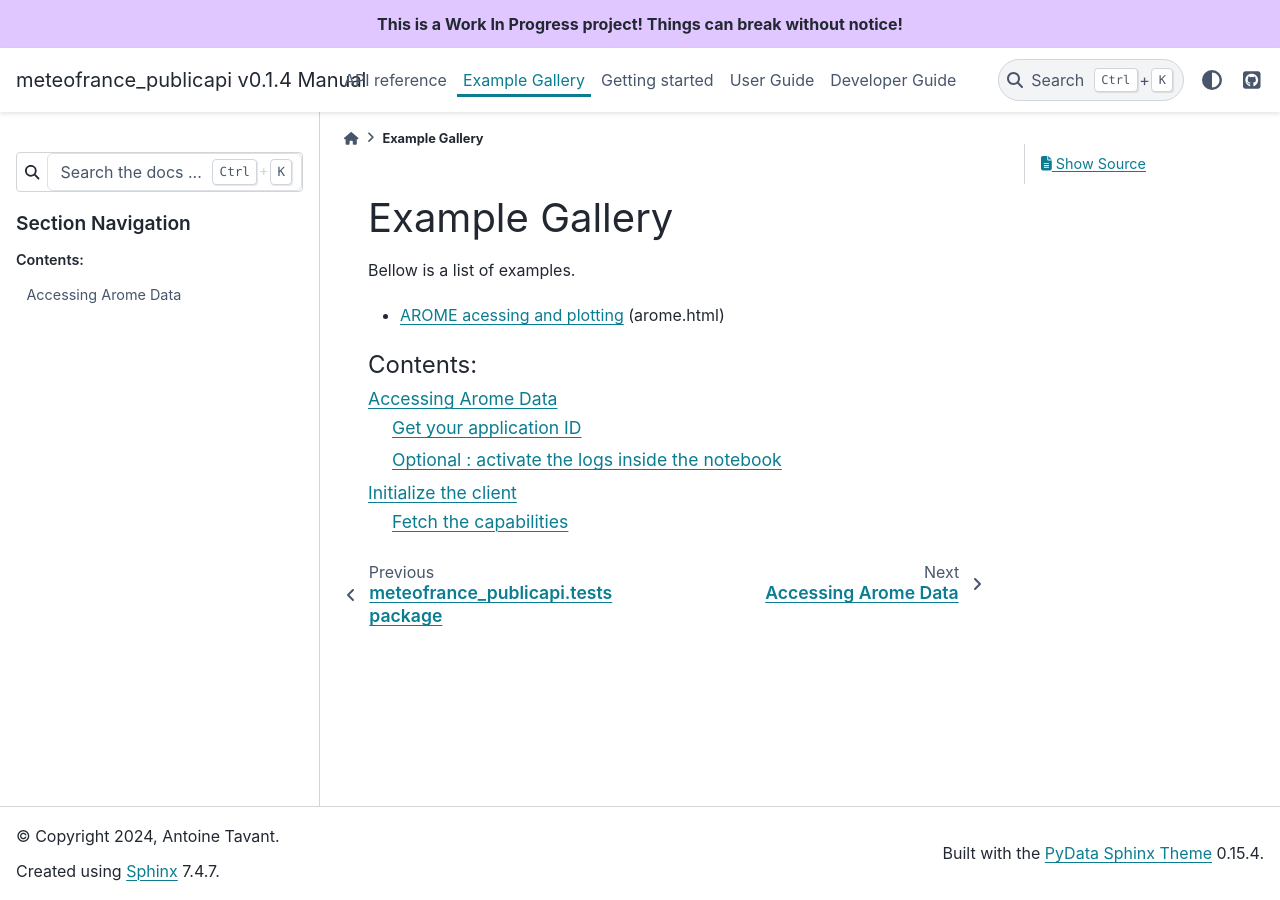
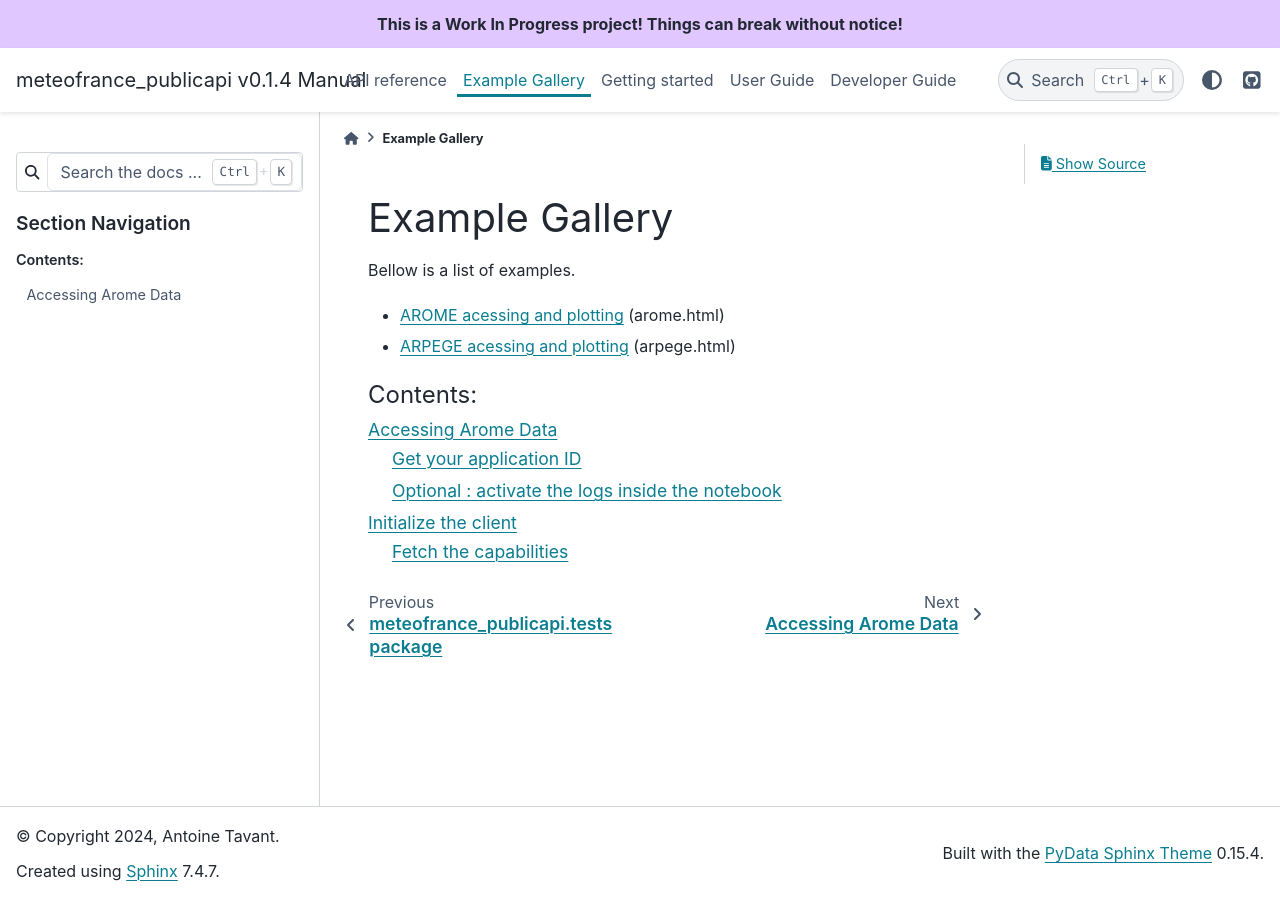
Before and after one commit to antoinetavant/meteofranceapi, a Sphinx documentation site: the page built from doc/examples/index.rst, in a window 1280 px wide. Built offline with Sphinx 7.4.7 and the PyData theme 0.15.4, drawn with Linux system fonts in a browser that asks for light colours; pages that are not in the unit, such as notebooks, are missing from menus.

Commit message:
Adding explicit link to Arpege example

```diff
--- a/doc/examples/index.rst
+++ b/doc/examples/index.rst
@@ -4,6 +4,7 @@ Example Gallery
 Bellow is a list of examples.
 
 - `AROME acessing and plotting <arome.html>`_ (arome.html)
+- `ARPEGE acessing and plotting <arpege.html>`_ (arpege.html)
 
 
 .. toctree::
```
